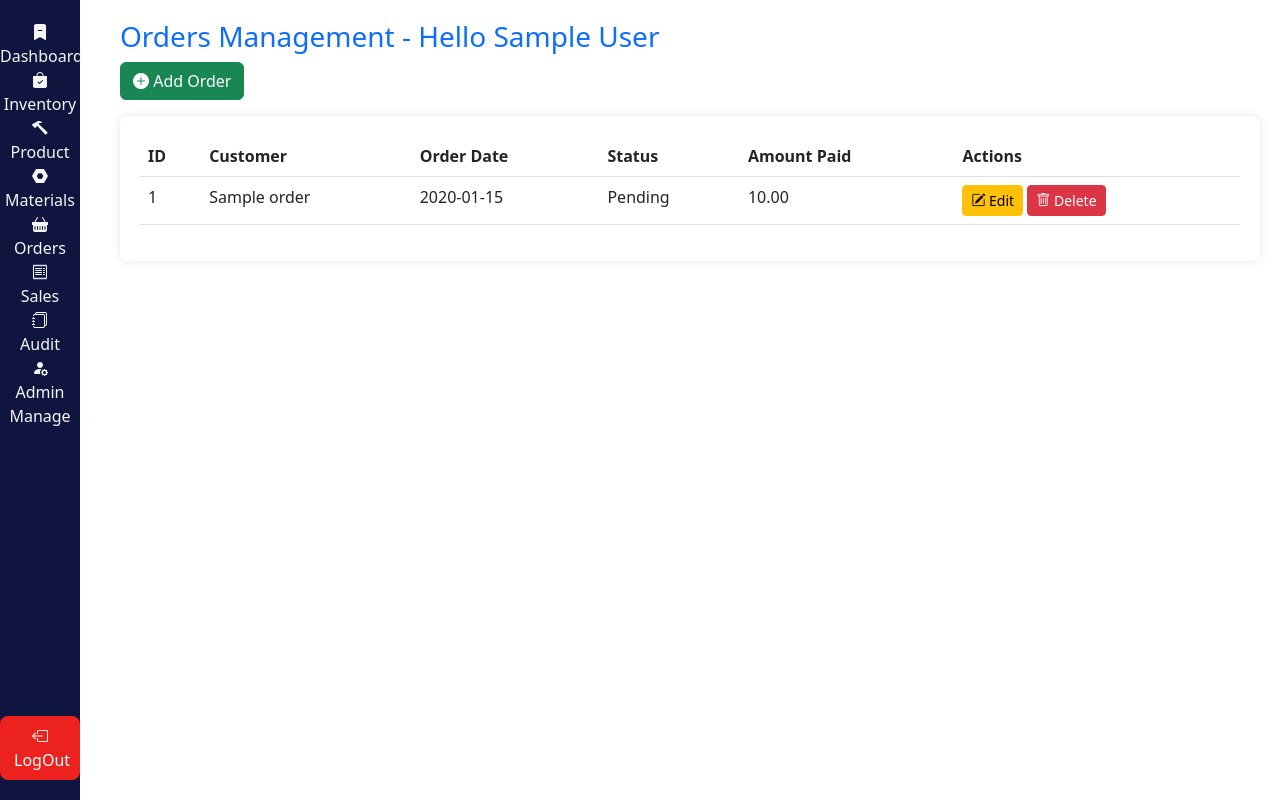
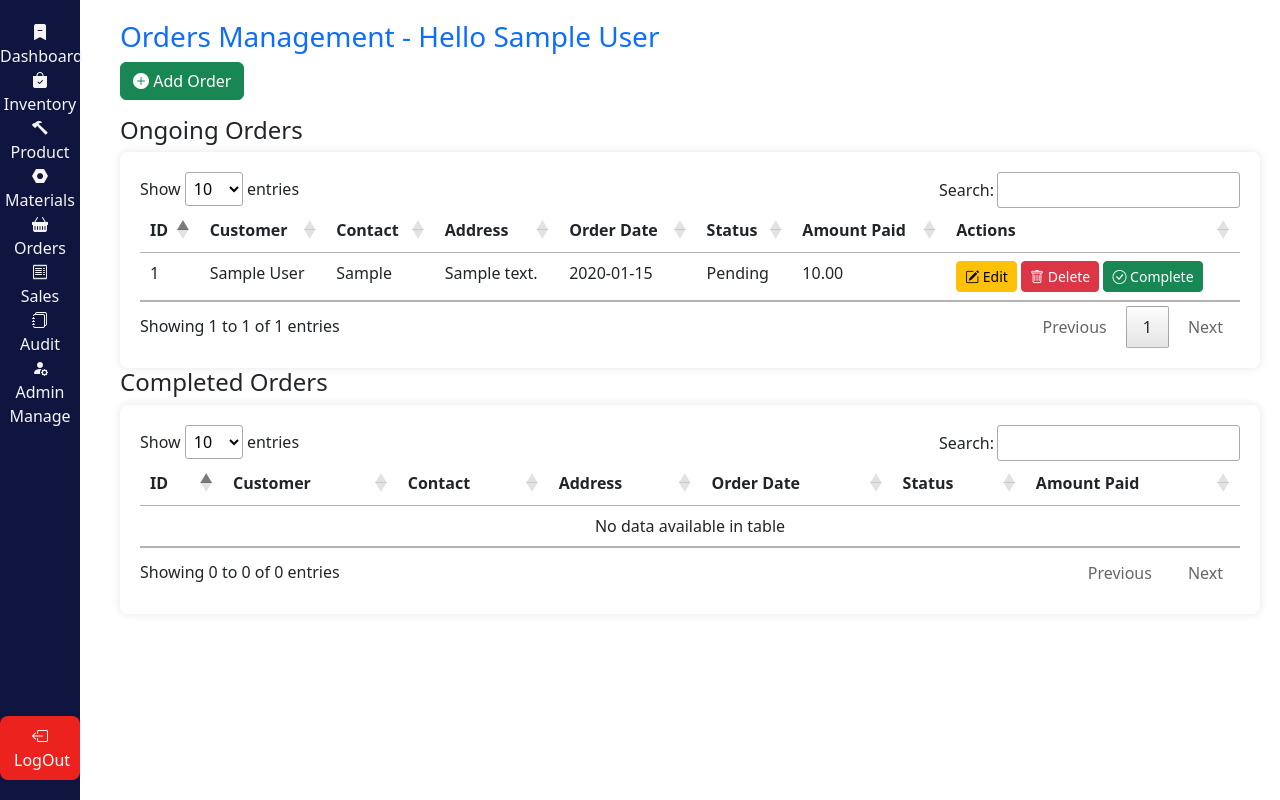
Before and after one commit to GG-G-M/Black_Smith_IT-6, a PHP site: page /orders.php in a window 1280 px wide. Run offline with PHP 8.4, Linux system fonts and the light colour scheme; the visitor is signed in with stand-in values (Sample User, id 1); tables that the repository leaves empty hold one stand-in row (values such as "Sample post"); some libraries are stand-ins or nearby versions.

Commit message:
Needed order, sales, return

```diff
--- a/view/orders.php
+++ b/view/orders.php
@@ -5,9 +5,16 @@
 
 $full_name = $_SESSION['full_name']; // Get logged-in user's name
 
-// Fetch orders
-$orders_sql = "SELECT * FROM orders";
-$order_result = $conn->query($orders_sql);
+$customer_sql = "SELECT * FROM customer";
+$customer_result = $conn->query($customer_sql);
+
+// Fetch ongoing orders (Pending or Cancelled)
+$ongoing_orders_sql = "SELECT * FROM orders WHERE status IN ('Pending', 'Cancelled')";
+$ongoing_orders_result = $conn->query($ongoing_orders_sql);
+
+// Fetch completed orders
+$completed_orders_sql = "SELECT * FROM orders WHERE status = 'Completed'";
+$completed_orders_result = $conn->query($completed_orders_sql);
 
 // Fetch products for order details
 $products_sql = "SELECT id, name, price FROM products";
@@ -16,15 +23,22 @@
 // Handle Add Order
 if (isset($_POST['add_order'])) {
     $customer_name = $_POST['customer_name'];
+    $customer_contact = $_POST['customer_contact'];
+    $customer_address = $_POST['customer_address'];
     $order_date = $_POST['order_date'];
     $status = $_POST['status'];
     $amount_paid = $_POST['amount_paid'];
 
+    // Insert Customer
+    $stmt = $conn->prepare("INSERT INTO customer (customer_name, customer_contact, customer_address) VALUES (?, ?, ?)");
+    $stmt->bind_param("sss", $customer_name, $customer_contact, $customer_address);
+    $stmt->execute();
+
     // Insert the order
-    $stmt = $conn->prepare("INSERT INTO orders (customer_name, order_date, status, amount_paid) VALUES (?, ?, ?, ?)");
-    $stmt->bind_param("sssd", $customer_name, $order_date, $status, $amount_paid);
+    $stmt = $conn->prepare("INSERT INTO orders (order_date, status, amount_paid) VALUES ( ?, ?, ?)");
+    $stmt->bind_param("ssd", $order_date, $status, $amount_paid);
     $stmt->execute();
-    $order_id = $conn->insert_id; // Get the newly inserted order ID
+    $order_id = $conn->insert_id;
 
     // Insert order details (products)
     if (isset($_POST['product_id'])) {
@@ -50,13 +64,15 @@
 if (isset($_POST['edit_order'])) {
     $order_id = $_POST['order_id'];
     $customer_name = $_POST['customer_name'];
+    $customer_contact = $_POST['customer_contact'];
+    $customer_address = $_POST['customer_address'];
     $order_date = $_POST['order_date'];
     $status = $_POST['status'];
     $amount_paid = $_POST['amount_paid'];
 
     // Update the order
-    $stmt = $conn->prepare("UPDATE orders SET customer_name = ?, order_date = ?, status = ?, amount_paid = ? WHERE id = ?");
-    $stmt->bind_param("sssdi", $customer_name, $order_date, $status, $amount_paid, $order_id);
+    $stmt = $conn->prepare("UPDATE orders SET customer_name = ?, customer_contact = ?, customer_address = ?, order_date = ?, status = ?, amount_paid = ? WHERE id = ?");
+    $stmt->bind_param("sssssdi", $customer_name, $customer_contact, $customer_address, $order_date, $status, $amount_paid, $order_id);
     $stmt->execute();
 
     $_SESSION['success'] = "Order updated successfully.";
@@ -78,7 +94,19 @@
     exit;
 }
 
+// Handle Complete Order
+if (isset($_POST['complete_order'])) {
+    $order_id = $_POST['order_id'];
 
+    // Update the order status to "Completed"
+    $stmt = $conn->prepare("UPDATE orders SET status = 'Completed' WHERE id = ?");
+    $stmt->bind_param("i", $order_id);
+    $stmt->execute();
+
+    $_SESSION['success'] = "Order marked as completed.";
+    header("Location: orders.php");
+    exit;
+}
 ?>
 
 <!DOCTYPE html>
@@ -105,13 +133,16 @@
         </button>
     </div>
 
-    <!-- Orders Table -->
+    <!-- Ongoing Orders Table -->
+    <h4>Ongoing Orders</h4>
     <div class="table-container">
-        <table id="ordersTable" class="table table-hover">
+        <table id="ongoingOrdersTable" class="table table-hover">
             <thead>
                 <tr>
                     <th>ID</th>
                     <th>Customer</th>
+                    <th>Contact</th>
+                    <th>Address</th>
                     <th>Order Date</th>
                     <th>Status</th>
                     <th>Amount Paid</th>
@@ -119,17 +150,22 @@
                 </tr>
             </thead>
             <tbody>
-                <?php while ($row = $order_result->fetch_assoc()) { ?>
+                <?php   while ($row = $ongoing_orders_result->fetch_assoc())
+                        while ($rowCustomer = $customer_result->fetch_assoc()){ ?>
                     <tr>
                         <td><?php echo $row['id']; ?></td>
-                        <td><?php echo htmlspecialchars($row['customer_name']); ?></td>
+                        <td><?php echo htmlspecialchars($rowCustomer['customer_name']); ?></td>
+                        <td><?php echo htmlspecialchars($rowCustomer['customer_contact']); ?></td>
+                        <td><?php echo htmlspecialchars($rowCustomer['customer_address']); ?></td>
                         <td><?php echo $row['order_date']; ?></td>
                         <td><?php echo $row['status']; ?></td>
                         <td><?php echo $row['amount_paid']; ?></td>
                         <td>
                             <button class="btn btn-warning btn-sm edit-order"
                                 data-id="<?php echo $row['id']; ?>"
-                                data-customer="<?php echo $row['customer_name']; ?>"
+                                data-customer="<?php echo $rowCustomer['customer_name']; ?>"
+                                data-contact="<?php echo $rowCustomer['customer_contact']; ?>"
+                                data-address="<?php echo $rowCustomer['customer_address']; ?>"
                                 data-date="<?php echo $row['order_date']; ?>"
                                 data-status="<?php echo $row['status']; ?>"
                                 data-amount="<?php echo $row['amount_paid']; ?>"
@@ -145,7 +181,48 @@
                                     <i class="bi bi-trash"></i> Delete
                                 </button>
                             </form>
+
+                            <?php if ($row['status'] !== 'Completed') { ?>
+                                <form method="POST" style="display:inline;">
+                                    <input type="hidden" name="order_id" value="<?php echo $row['id']; ?>">
+                                    <button type="submit" name="complete_order" class="btn btn-success btn-sm">
+                                        <i class="bi bi-check-circle"></i> Complete
+                                    </button>
+                                </form>
+                            <?php } ?>
                         </td>
+                    </tr>
+                <?php } ?>
+            </tbody>
+        </table>
+    </div>
+
+    <!-- Completed Orders Table -->
+    <h4>Completed Orders</h4>
+    <div class="table-container">
+        <table id="completedOrdersTable" class="table table-hover">
+            <thead>
+                <tr>
+                    <th>ID</th>
+                    <th>Customer</th>
+                    <th>Contact</th>
+                    <th>Address</th>
+                    <th>Order Date</th>
+                    <th>Status</th>
+                    <th>Amount Paid</th>
+                </tr>
+            </thead>
+            <tbody>
+                <?php   while ($row = $completed_orders_result->fetch_assoc())
+                        while ($rowCustomer = $customer_result->fetch_assoc()) { ?>
+                    <tr>
+                        <td><?php echo $row['id']; ?></td>
+                        <td><?php echo htmlspecialchars($rowCustomer['customer_name']); ?></td>
+                        <td><?php echo htmlspecialchars($rowCustomer['customer_contact']); ?></td>
+                        <td><?php echo htmlspecialchars($rowCustomer['customer_address']); ?></td>
+                        <td><?php echo $row['order_date']; ?></td>
+                        <td><?php echo $row['status']; ?></td>
+                        <td><?php echo $row['amount_paid']; ?></td>
                     </tr>
                 <?php } ?>
             </tbody>
@@ -165,6 +242,12 @@
                 <form method="POST">
                     <!-- Customer Name -->
                     <input type="text" name="customer_name" placeholder="Customer Name" required class="form-control mb-2">
+
+                    <!-- Customer Contact -->
+                    <input type="text" name="customer_contact" placeholder="Customer Contact" required class="form-control mb-2">
+
+                    <!-- Customer Address -->
+                    <input type="text" name="customer_address" placeholder="Customer Address" required class="form-control mb-2">
 
                     <!-- Order Date -->
                     <input type="date" name="order_date" required class="form-control mb-2">
@@ -237,6 +320,8 @@
                 <form method="POST">
                     <input type="hidden" id="editOrderId" name="order_id">
                     <input type="text" id="editCustomerName" name="customer_name" placeholder="Customer Name" required class="form-control mb-2">
+                    <input type="text" id="editCustomerContact" name="customer_contact" placeholder="Customer Contact" required class="form-control mb-2">
+                    <input type="text" id="editCustomerAddress" name="customer_address" placeholder="Customer Address" required class="form-control mb-2">
                     <input type="date" id="editOrderDate" name="order_date" required class="form-control mb-2">
                     <select name="status" id="editStatus" required class="form-control mb-2">
                         <option value="Pending">Pending</option>
@@ -257,6 +342,9 @@
 <script src="https://cdn.jsdelivr.net/npm/bootstrap@5.3.0/dist/js/bootstrap.bundle.min.js"></script>
 <script>
     $(document).ready(function() {
+        // Initialize DataTables
+        $('#ongoingOrdersTable, #completedOrdersTable ').DataTable();
+
         // Function to calculate total amount
         function calculateTotal() {
             let total = 0;
@@ -318,6 +406,17 @@
         $(document).on('input', '.quantity', function() {
             calculateTotal(); // Recalculate total when quantity changes
         });
+
+        // Populate Edit Modal with Data
+        $(document).on('click', '.edit-order', function() {
+            $('#editOrderId').val($(this).data('id'));
+            $('#editCustomerName').val($(this).data('customer'));
+            $('#editCustomerContact').val($(this).data('contact'));
+            $('#editCustomerAddress').val($(this).data('address'));
+            $('#editOrderDate').val($(this).data('date'));
+            $('#editStatus').val($(this).data('status'));
+            $('#editAmountPaid').val($(this).data('amount'));
+        });
     });
 </script>
 
```
Also changed, not shown: Sample Data.sql (+8 -68 lines), create.sql (+30 -38 lines), users.sql (added, +76 -0 lines). Lines whose indentation alone changed are shown as unchanged.
